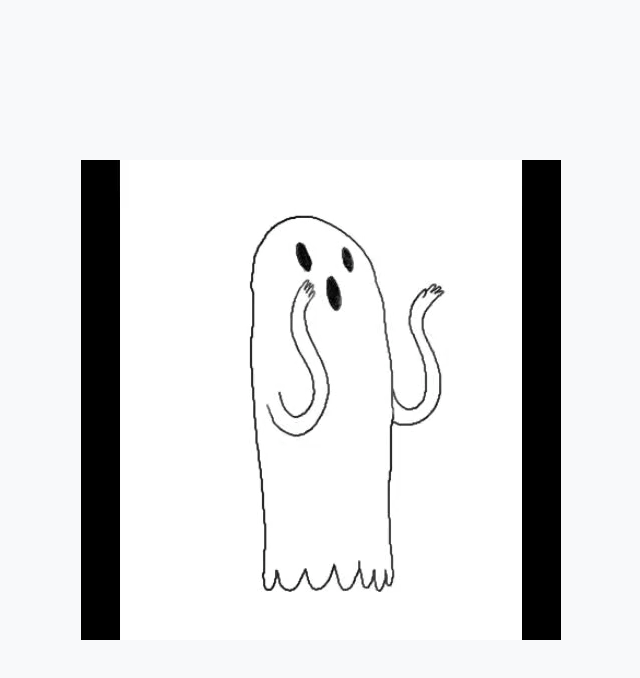
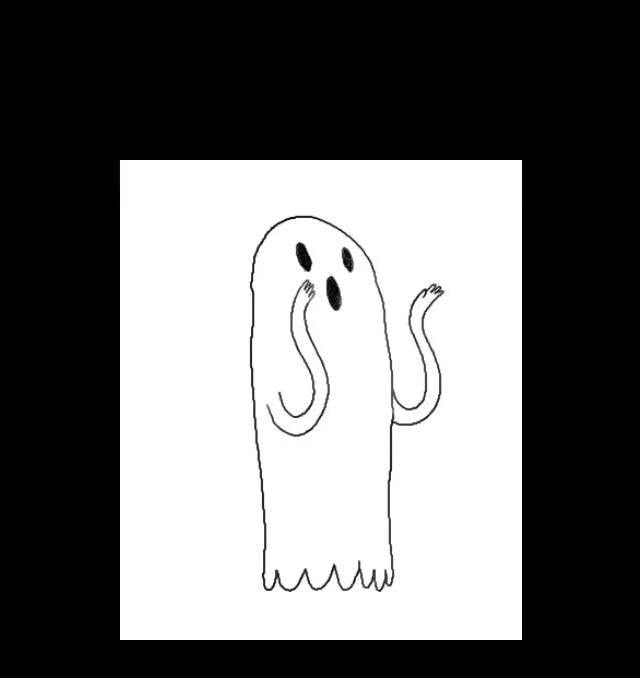
Before and after one commit to raulmtzg/halloween, a plain HTML site: page primaria-baja.html in a window 1280 px wide. Shown: the whole page, without its empty margins (319-959 px from the left). Drawn offline with nearby package versions, Linux system fonts and the light colour scheme.

Commit message:
Add files via upload

```diff
--- a/primaria-baja.html
+++ b/primaria-baja.html
@@ -14,7 +14,7 @@
             display: flex;
             align-items: center;
             justify-content: center;
-            background-color: #f8f9fa;
+            background-color: #000;
         }
 
         .img-container {
```
